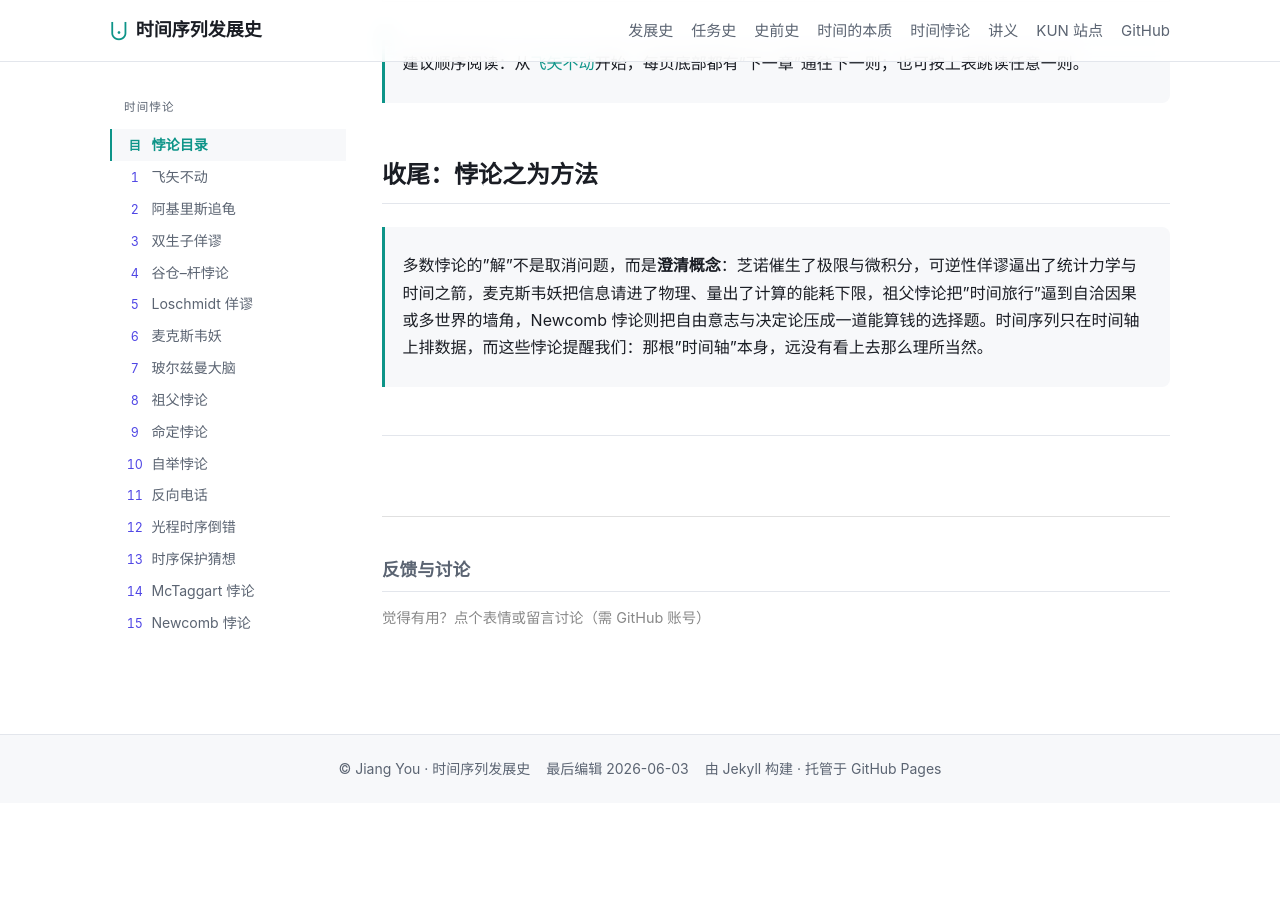
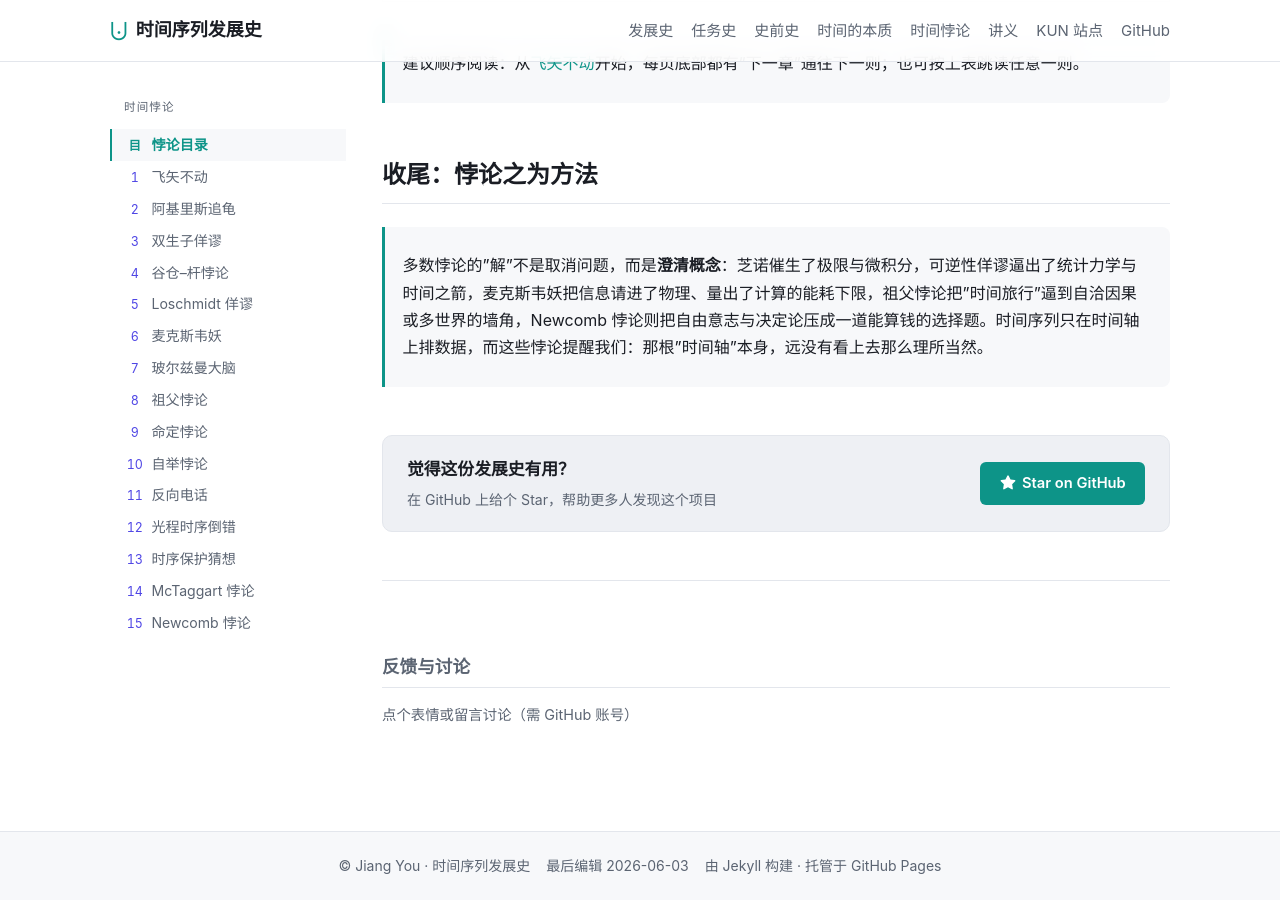
Before and after one commit to JiangYou2025/kun, a Jekyll site: the page built from paradoxes.md, in a window 1280 px wide and 900 px high, scrolled down 1268 px. Built offline with Jekyll 4.4.1, drawn with Linux system fonts in a browser that asks for light colours; comment, search, counter and statistics services are not loaded; before the commit the page ends 2071 px from its top, so only the background shows below that.

Commit message:
Add GitHub Star banner above Giscus comments section
Themed card prompting visitors to star the repo, placed above the
reactions/comments area on every history page.

Co-Authored-By: Claude Opus 4.6 (1M context) <noreply@anthropic.com>

```diff
--- a/_layouts/history.html
+++ b/_layouts/history.html
@@ -151,10 +151,22 @@
     </nav>
     {% endif %}
 
+    <div class="github-star-banner" style="margin:3rem 0 2rem;padding:1.2rem 1.5rem;border-radius:10px;background:var(--surface-2);border:1px solid var(--border);display:flex;align-items:center;justify-content:space-between;flex-wrap:wrap;gap:.8rem">
+      <div>
+        <strong style="font-size:1.05rem">觉得这份发展史有用？</strong>
+        <p style="margin:.3rem 0 0;color:var(--muted);font-size:.88rem">在 GitHub 上给个 Star，帮助更多人发现这个项目</p>
+      </div>
+      <a href="https://github.com/JiangYou2025/kun" target="_blank" rel="noopener"
+         style="display:inline-flex;align-items:center;gap:.4rem;padding:.55rem 1.2rem;border-radius:6px;background:var(--accent);color:var(--bg);font-weight:600;font-size:.92rem;text-decoration:none;white-space:nowrap;transition:opacity .2s"
+         onmouseover="this.style.opacity='0.85'" onmouseout="this.style.opacity='1'">
+        <svg width="16" height="16" viewBox="0 0 16 16" fill="currentColor"><path d="M8 .25a.75.75 0 0 1 .673.418l1.882 3.815 4.21.612a.75.75 0 0 1 .416 1.279l-3.046 2.97.719 4.192a.75.75 0 0 1-1.088.791L8 12.347l-3.766 1.98a.75.75 0 0 1-1.088-.79l.72-4.194L.818 6.374a.75.75 0 0 1 .416-1.28l4.21-.611L7.327.668A.75.75 0 0 1 8 .25z"/></svg>
+        Star on GitHub
+      </a>
+    </div>
+
     <section class="page-reactions" id="reactions">
-      <hr style="margin:3rem 0 2rem;border:none;border-top:1px solid #e0e0e0">
       <h2 style="margin-bottom:.5rem">反馈与讨论</h2>
-      <p style="color:#888;font-size:.9rem;margin-bottom:1.5rem">觉得有用？点个表情或留言讨论（需 GitHub 账号）</p>
+      <p style="color:var(--muted);font-size:.9rem;margin-bottom:1.5rem">点个表情或留言讨论（需 GitHub 账号）</p>
       <script src="https://giscus.app/client.js"
         data-repo="JiangYou2025/kun"
         data-repo-id="R_kgDOStMZRw"
```
